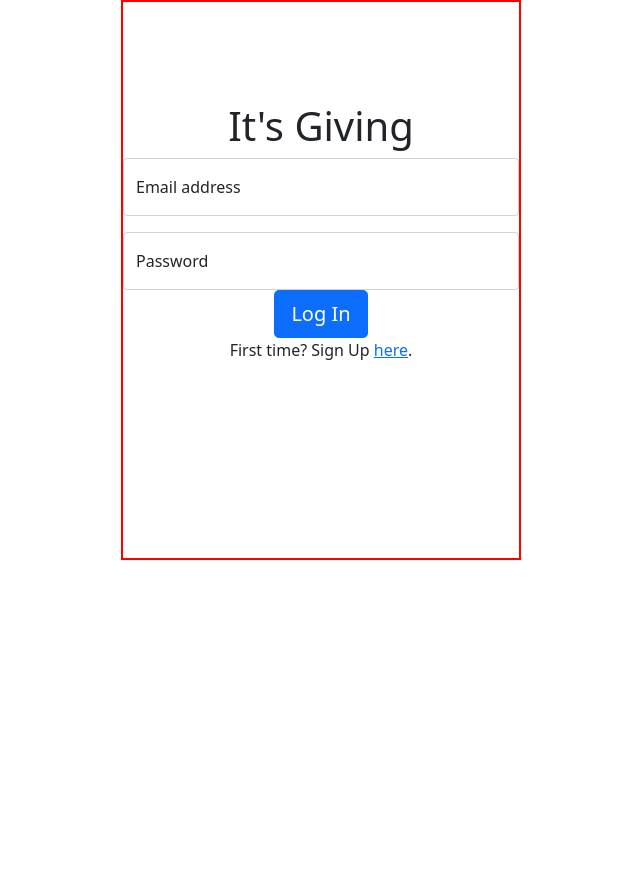
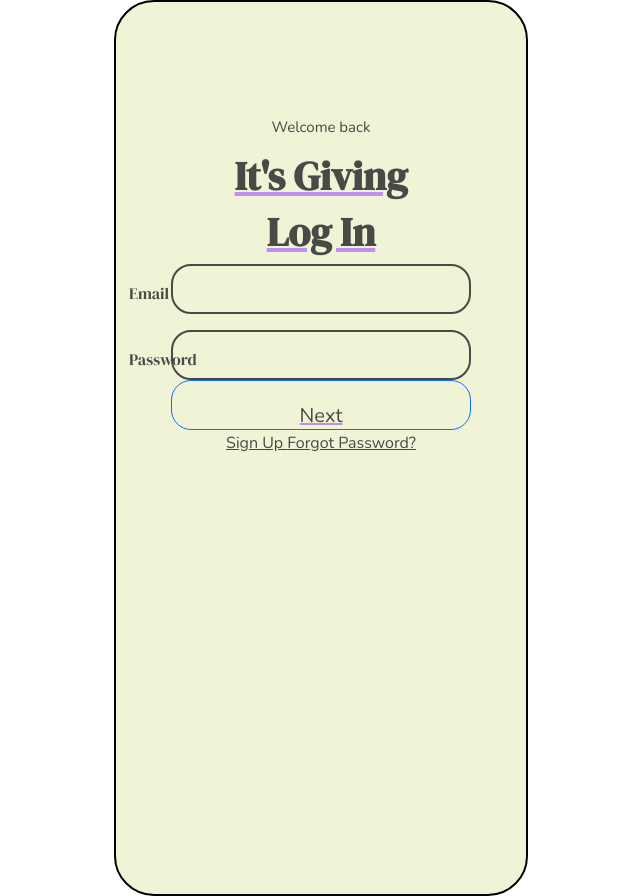
Before and after one commit to philipjku/Group-Project-3, a plain HTML site: page index-login.html in a window 1280 px wide. Shown: the whole page, without its empty margins (319-959 px from the left). Before the commit the page ends 800 px from the top, so only its background shows below. Drawn offline with nearby package versions, Linux system fonts and the light colour scheme.

Commit message:
login and sign up
adding in login and sign up code. the alignment needs help a tiny bit

```diff
--- /dev/null
+++ b/css/style-login.css
@@ -0,0 +1,85 @@
+body {
+    font-family: 'DM Serif Display', serif;
+    color: #474A45;
+
+    }
+    h1 {
+        font-weight: bold;
+        color: #474A45;
+        background-color: #f1f3d6;
+        text-decoration: underline #C08EEE;
+        font-family: 'DM Serif Display', serif;
+    }
+
+    h2 {
+      font-size: 15px;
+    color: #474A45;
+    background-color: #f1f3d6;
+    font-family: 'Nunito', sans-serif;
+    }
+
+    .container {
+        border: 2px solid black;
+        border-radius: 40px;
+        text-align: center;
+        padding: 100px 0;
+        width: 414px;
+        height: 896px;
+        background-color: #f1f3d6 ;
+        color: #474A45;
+        font-family: 'DM Serif Display', serif;
+    }
+
+
+
+    #rcorners2 {
+        border-radius: 20px;
+        border: 2px solid #474A45;
+        padding: 20px;
+        width: 300px;
+        height: 50px;
+      }
+
+      #floatingInput {
+        border-radius: 20px;
+        border: 2px solid #474A45;
+        padding: 20px;
+        width: 300px;
+        height: 50px;
+        font-family: 'Nunito', sans-serif;
+        background-color: #f1f3d6;
+      }
+
+      #floatingPassword {
+        border-radius: 20px;
+        border: 2px solid #474A45;
+        padding: 20px;
+        width: 300px;
+        height: 50px;
+        background-color: #f1f3d6;
+        text-align: center;
+        font-family: 'Nunito', sans-serif;
+      }
+
+      .btn{
+        width: 300px;
+        height: 50px;
+        padding: 20px;
+        background-color: #f1f3d6;
+        border-radius: 20px;
+        color: #474A45;
+        text-decoration: underline #C08EEE;
+        font-family: 'Nunito', sans-serif;
+      }
+
+      a {
+        color: #474A45;
+        justify-content: space-around;
+        font-family: 'Nunito', sans-serif;
+      }
+
+      .form-control {
+        justify-content: center;
+        margin: auto;
+        font-family: 'Nunito', sans-serif;
+    }
--- /dev/null
+++ b/css/style-signup.css
@@ -0,0 +1,109 @@
+body {
+    font-family: 'DM Serif Display', serif;
+    background-color: #f1f3d6
+    color: #474A45
+
+    }
+    h1 {
+        font-weight: bold;
+        color: #474A45;
+        background-color: #f1f3d6;
+        text-decoration: underline #C08EEE;
+        font-family: 'DM Serif Display', serif;
+    }
+
+    h2 {
+        font-size: 15px;
+        color: #474A45;
+        background-color: #f1f3d6;
+        font-family: 'Nunito', sans-serif;
+    }
+
+    h3 {
+        font-weight: bold;
+        font-size: 15px;
+        color: #474A45;
+        background-color: #f1f3d6;
+        font-family: 'Nunito', sans-serif;}
+
+    .container {
+        border: 2px solid black;
+        border-radius: 40px;
+        text-align: center;
+        padding: 100px 0;
+        width: 414px;
+        height: 896px;
+        background-color: #f1f3d6 ;
+        color: #474A45;
+        font-family: 'DM Serif Display', serif;
+    }
+
+    }
+
+    #rcorners2 {
+        border-radius: 20px;
+        border: 2px solid #474A45;
+        padding: 20px;
+        width: 300px;
+        height: 50px;
+      }
+
+      #floatingInput {
+        border-radius: 20px;
+        border: 2px solid #474A45;
+        padding: 20px;
+        width: 300px;
+        height: 50px;
+        font-family: 'Nunito', sans-serif;
+        background-color: #f1f3d6;
+
+      }
+
+      #floatingPassword {
+        border-radius: 20px;
+        border: 2px solid #474A45;
+        padding: 20px;
+        width: 300px;
+        height: 50px;
+        background-color: #f1f3d6;
+        text-align: center;
+        font-family: 'Nunito', sans-serif;
+      }
+
+      .btn{
+        width: 300px;
+        height: 50px;
+        padding: 20px;
+        background-color: #f1f3d6;
+        border-radius: 20px;
+        color: #474A45;
+        text-decoration: underline #C08EEE;
+        font-family: 'Nunito', sans-serif;
+
+      }
+
+      a {
+        color: #474A45;
+        justify-content: space-around;
+        font-family: 'Nunito', sans-serif;
+
+      }
+
+      .form-floating {
+        text-align: center;
+        background-color: #f1f3d6 ;
+        color: #474A45;
+        font-family: 'Nunito', sans-serif;
+
+      }
+
+      .form-control {
+          justify-content: center;
+          margin: auto;
+      }
+
+      .placehodler {
+        justify-content: center;
+        margin: auto;
+
+      }
--- a/index.html
+++ b/index-login.html
@@ -6,25 +6,38 @@
     <meta name="viewport" content="width=device-width, initial-scale=1">
     <!-- Bootstrap CSS -->
     <link href="https://cdn.jsdelivr.net/npm/bootstrap@5.1.3/dist/css/bootstrap.min.css" rel="stylesheet" integrity="sha384-1BmE4kWBq78iYhFldvKuhfTAU6auU8tT94WrHftjDbrCEXSU1oBoqyl2QvZ6jIW3" crossorigin="anonymous">
-    <link href="css/style.css" rel="stylesheet">
+    <link href="css/style-login.css" rel="stylesheet">
     <title>It's Giving</title>
+    <meta name="viewport" content="width=device-width, initial-scale=1" />
+    <link rel="preconnect" href="https://fonts.googleapis.com">
+<link rel="preconnect" href="https://fonts.gstatic.com" crossorigin>
+<link href="https://fonts.googleapis.com/css2?family=DM+Serif+Display&display=swap" rel="stylesheet">
+<link href="https://fonts.googleapis.com/css2?family=DM+Serif+Display&family=Nunito:wght@200&display=swap" rel="stylesheet">
   </head>
   <body>
   <div class="container logIn">
+    <p><h2>Welcome back</h2></p>
     <h1>It's Giving</h1>
+    <h1>Log In</h1>
     <div class="form-floating mb-3">
       <input type="email" class="form-control" id="floatingInput" placeholder="name@example.com">
-      <label for="floatingInput">Email address</label>
+      <label for="floatingInput">Email</label>
     </div>
     <div class="form-floating">
       <input type="password" class="form-control" id="floatingPassword" placeholder="Password">
       <label for="floatingPassword">Password</label>
     </div>
     <div>
-      <a href="home.html"><button type="button" class="btn btn-primary btn-lg">Log In</button></a>
+      <a href="home.html"><button type="button" class="btn btn-primary btn-lg">Next</button></a>
     </div>
-    <p>First time? Sign Up <a href="#">here</a>.</p>
+    <p><a href="#">Sign Up </a>
+    <a href="#">Forgot Password?</a></p>
   </div>
+</div>
+</div>
+
+
+
     <script src="https://cdn.jsdelivr.net/npm/bootstrap@5.1.3/dist/js/bootstrap.bundle.min.js" integrity="sha384-ka7Sk0Gln4gmtz2MlQnikT1wXgYsOg+OMhuP+IlRH9sENBO0LRn5q+8nbTov4+1p" crossorigin="anonymous"></script>
   </body>
 </html>
```
Also changed, not shown: home.html (deleted, +0 -77 lines), index-signup.html (added, +65 -0 lines), profile.html (deleted, +0 -15 lines), 1 other file.
